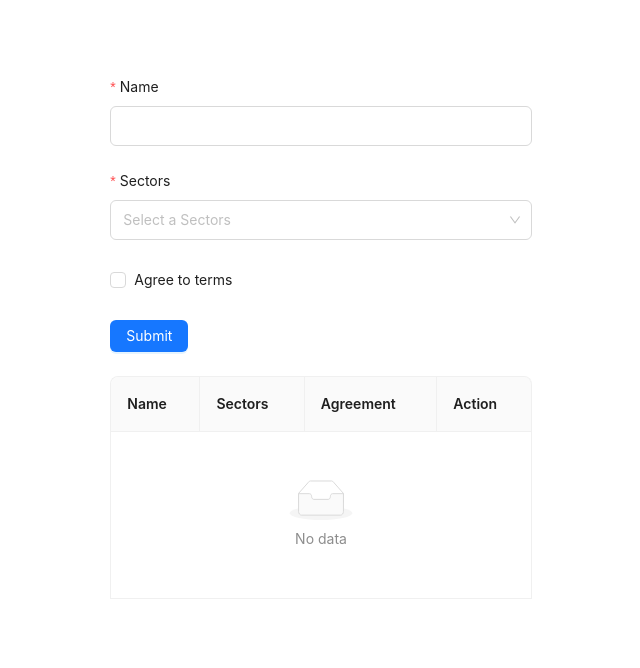
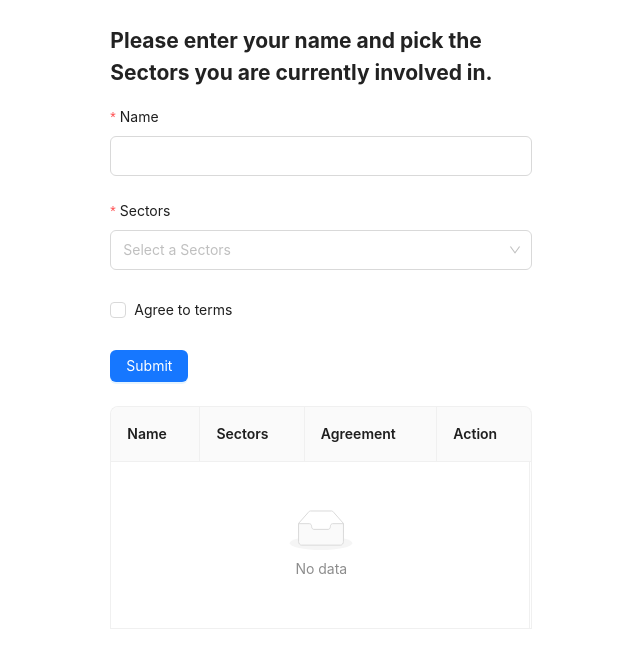
Before and after one commit to AkmDulal/singlepages, a React (Vite) app: page / in a window 1280 px wide. Shown: the top 668 px of the page, without its empty margins (319-959 px from the left). Built offline with nearby package versions, Linux system fonts and the light colour scheme.

Commit message:
rasponsive check all devices

```diff
--- a/src/App.tsx
+++ b/src/App.tsx
@@ -1,5 +1,5 @@
 import { useState, useEffect } from 'react';
-import { Select, Col, Row, Button, Checkbox, Form, Input, Table, Space, Modal, Badge  } from 'antd';
+import { Select, Col, Row, Button, Checkbox, Form, Input, Table, Space, Modal, Badge } from 'antd';
 import { EditOutlined, DeleteOutlined } from '@ant-design/icons';
 
 const { Option } = Select;
@@ -86,7 +86,7 @@ function App() {
     const trimmedValues = value?.map((value: string) => value.replace(/^\s+/, ''));
     console.log(trimmedValues, "trimmedValuestrimmedValues trimmedValues");
 
-  setSelectValue(trimmedValues);
+    setSelectValue(trimmedValues);
   };
 
   const onFinish = (values: DataType) => {
@@ -105,7 +105,7 @@ function App() {
       render: (sectors: string[]) => (
         <>
           {sectors.map(sector => (
-            <Badge key={sector} status="processing"  text={sector} />
+            <Badge key={sector} status="processing" text={sector} />
           ))}
         </>
       ),
@@ -164,11 +164,11 @@ function App() {
 
   return (
     <div>
-      <h2>Select Category:</h2>
 
       <Row justify="center" align="middle" style={{ minHeight: '100%' }}>
-        <Col span={8}>
+        <Col xs={24} sm={16} md={12} lg={10} xl={8}>
 
+        <h2 style={{color: '#222'}}> Please enter your name and pick the Sectors you are currently involved in. </h2>
           <Form
             form={form}
             name="basic"
@@ -326,6 +326,7 @@ function App() {
             bordered
             pagination={false}
             rowKey={(record) => record.key as string}
+            scroll={{ x: true }}
           />
           {/* : ''} */}
 
```
